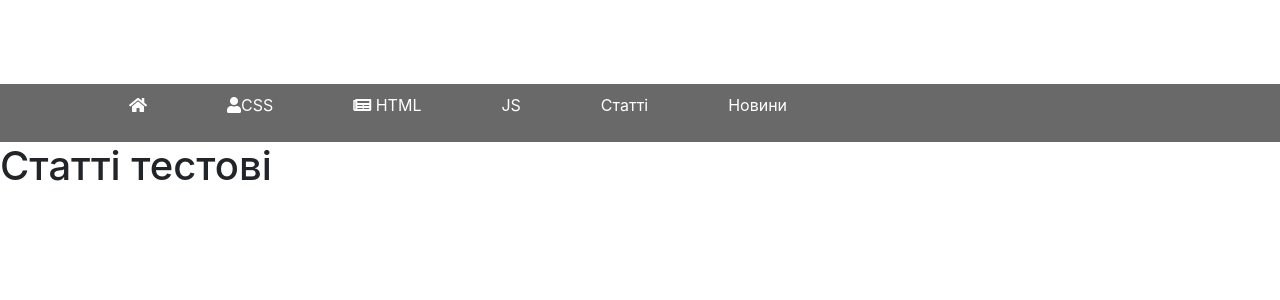
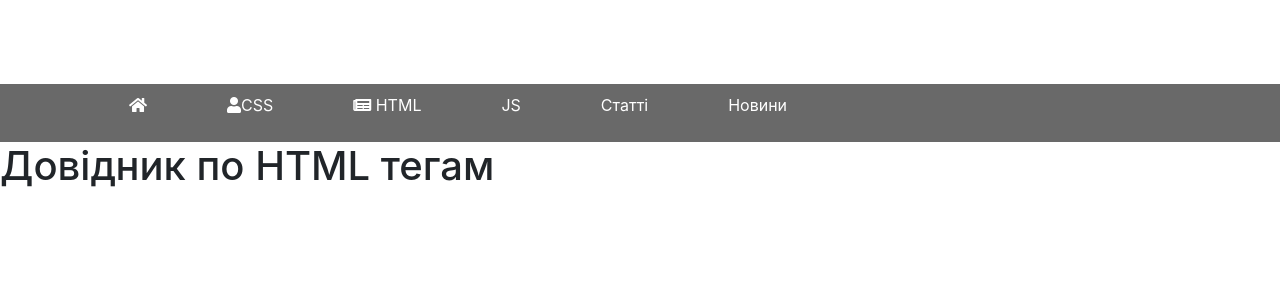
Before and after one commit to OWLsTyLe/first-, a Django app: page /contact in a window 1280 px wide. Shown: the top 300 px of the page. Run offline with Django 5.2, Linux system fonts and the light colour scheme; some libraries are stand-ins or nearby versions.

Commit message:
new url html

```diff
--- a/my/main/templates/main/contact.html
+++ b/my/main/templates/main/contact.html
@@ -1,16 +1,10 @@
 {% extends 'main/layout.html' %}
 
-{% block title %} my {% endblock %}
+{% block title %}Довідник по HTML тегам  {% endblock %}
 
 {% block content %}
-    <h1> Статті тестові  </h1>
+    <h1> Довідник по HTML тегам  </h1>
 
-        {% for el in ads %}
-            <div class="alert alert-warning">
-                <h3>{{ el.name_you }}</h3>
-                <p>{{ el.pud_text }}</p>
-                <a href="" class="btn btn-warning"> read all</a>
-            </div>
-        {% endfor %}
+
 
 {% endblock %}
--- a/my/main/templates/main/csscel.html
+++ b/my/main/templates/main/csscel.html
@@ -0,0 +1,4 @@
+{% extends 'main/layout.html' %}
+{% block title %} Довідник по CSS селекторам {% endblock %}
+
+{% block content %}Довідник по CSS селекторам {% endblock %}
```
